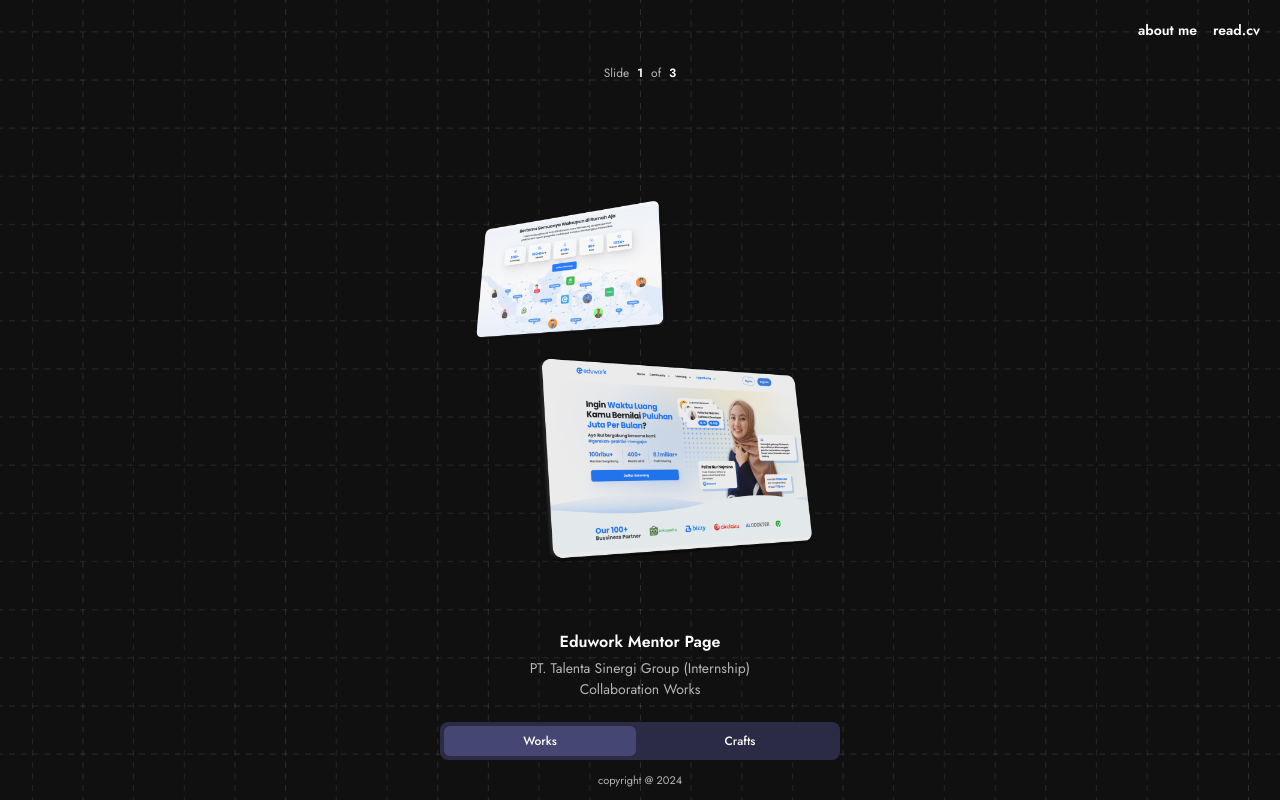
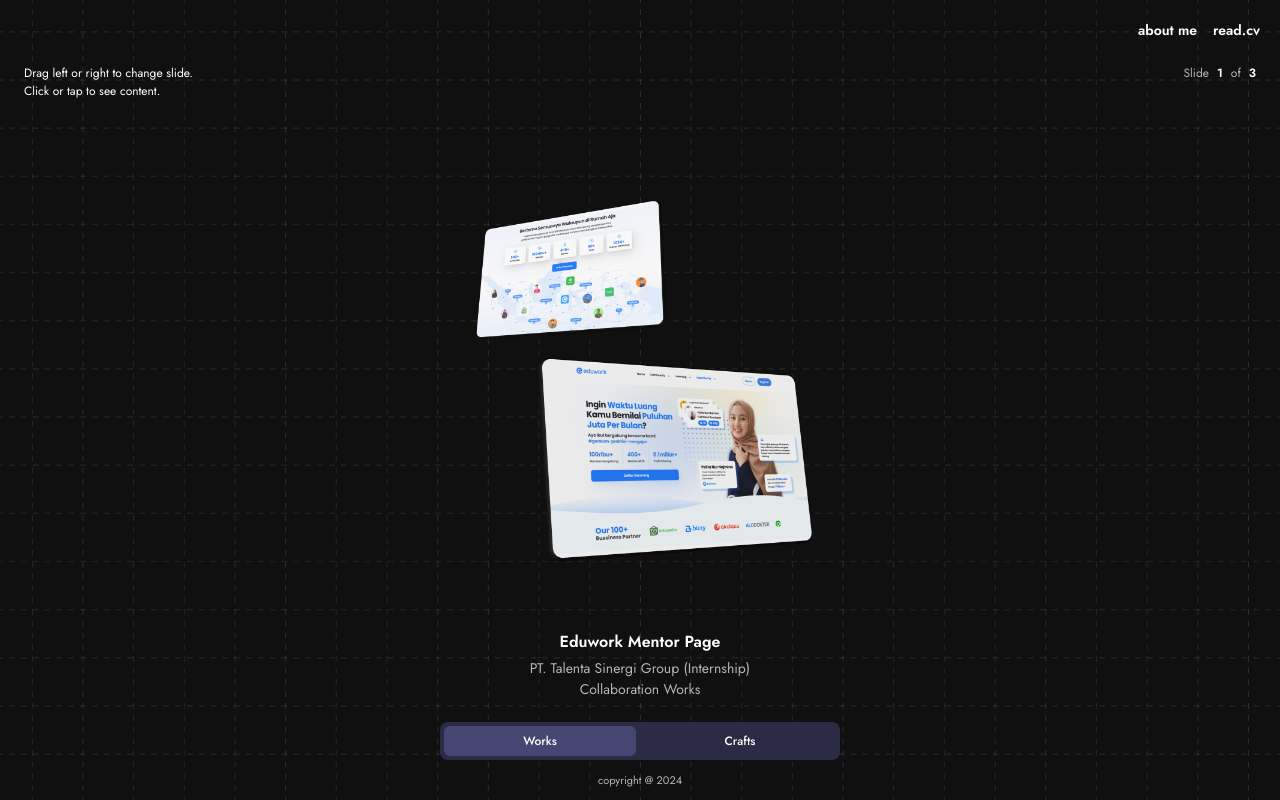
Before and after one commit to salman-setiawan/Porto2024, a React (Vite) app: page /collection in a window 1280 px wide. Built offline with nearby package versions, Linux system fonts and the light colour scheme.

Commit message:
add tutorial on showcase

```diff
--- a/src/components/SlideNumber.jsx
+++ b/src/components/SlideNumber.jsx
@@ -3,16 +3,12 @@
 const SlideNumber = ({current, totalCurrent}) => {
   return (
     <div className='fixed top-0 pt-[64px]'>
-      <div className="md:hidden">
-        <div className="w-screen justify-end items-center flex space-x-2 px-6">
-          <p className='text-[#B5B5B5] text-[12px]'>Slide</p>
-          <p className='text-white text-[12px] font-semibold'>{current}</p>
-          <p className='text-[#B5B5B5] text-[12px]'>of</p>
-          <p className='text-white text-[12px] font-semibold'>{totalCurrent}</p>
+      <div className="w-screen flex justify-between px-6">
+        <div className="flex flex-col">
+          <p className='text-[12px]'>Drag left or right to change slide.</p>
+          <p className='text-[12px]'>Click or tap to see content.</p>
         </div>
-      </div>
-      <div className="hidden md:block">
-        <div className="w-screen justify-center items-center flex space-x-2">
+        <div className="flex space-x-2">
           <p className='text-[#B5B5B5] text-[12px]'>Slide</p>
           <p className='text-white text-[12px] font-semibold'>{current}</p>
           <p className='text-[#B5B5B5] text-[12px]'>of</p>
```
